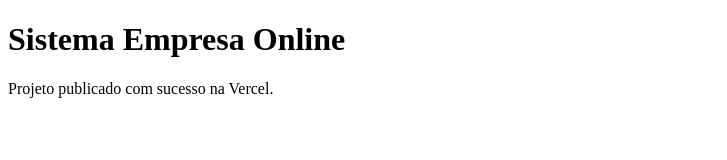
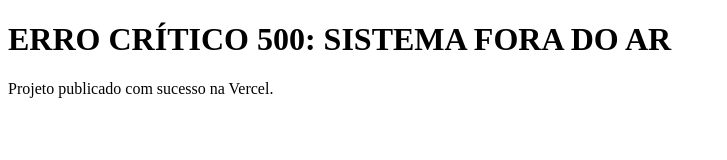
Before and after one commit to pauloxzph77-bot/Sistema-Empresa-, a plain HTML site: page index.html in a window 1280 px wide. Shown: the whole page, without its empty margins (0-727 px from the left). Drawn offline with Linux system fonts and the light colour scheme.

Commit message:
Update index.html

```diff
--- a/index.html
+++ b/index.html
@@ -4,7 +4,7 @@
     <title>Sistema Empresa</title>
 </head>
 <body>
-    <h1>Sistema Empresa Online</h1>
+    <h1>ERRO CRÍTICO 500: SISTEMA FORA DO AR</h1>
     <p>Projeto publicado com sucesso na Vercel.</p>
 </body>
 </html>
```
